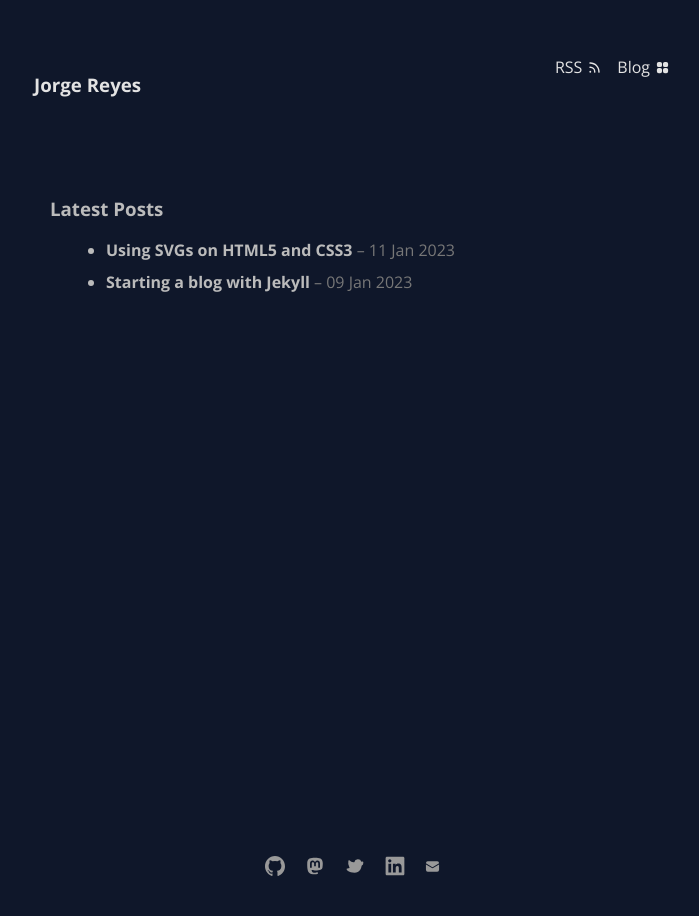
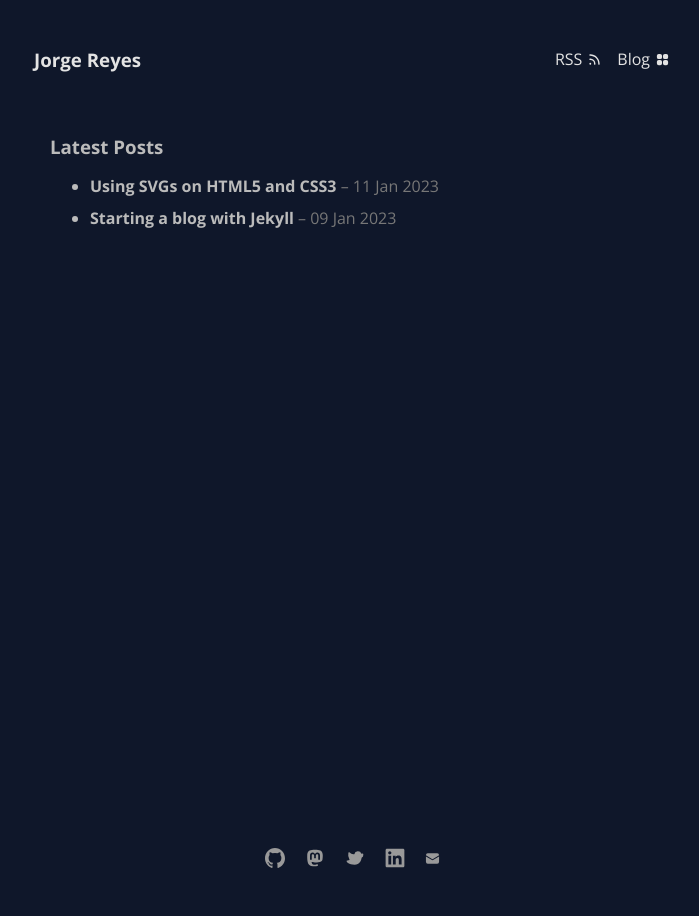
Before and after one commit to imreyesjorge/index, a Jekyll site: the page built from docs/blog.html, in a window 1280 px wide. Shown: the whole page, without its empty margins (288-987 px from the left). Built offline with Jekyll 4.4.1, drawn with Linux system fonts in a browser that asks for light colours.

Commit message:
fix overflowing issue

```diff
--- a/docs/assets/css/main.scss
+++ b/docs/assets/css/main.scss
@@ -20,6 +20,9 @@
 body {
   color: #e3e3e3;
   font-family: "Open Sans", sans-serif;
+
+  margin: 0;
+
   background-color: rgb(15, 23, 42);
 
   display: flex;
@@ -33,6 +36,11 @@
 
   display: flex;
   justify-content: space-between;
+  align-items: center;
+
+  a h3 {
+    margin: 0;
+  }
 }
 
 nav ul {
@@ -222,12 +230,16 @@
 
 .blog_container {
   color: #bbb;
+
+  margin: 0;
   padding: 1rem;
+
+  h3 {
+    margin: 0;
+  }
 }
 
 .posts_container {
-  margin: 1rem;
-
   display: flex;
   flex-direction: column;
   gap: 10px;
```
